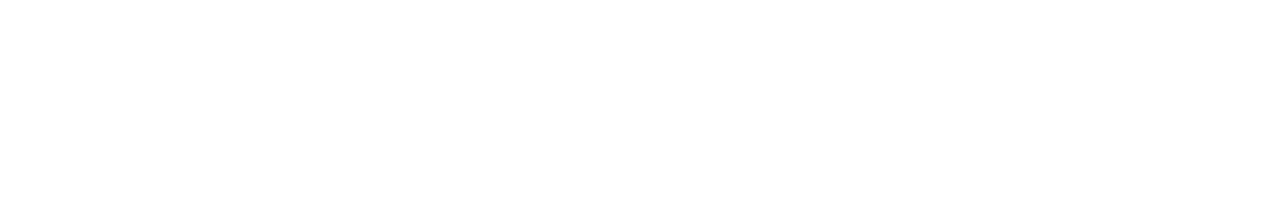
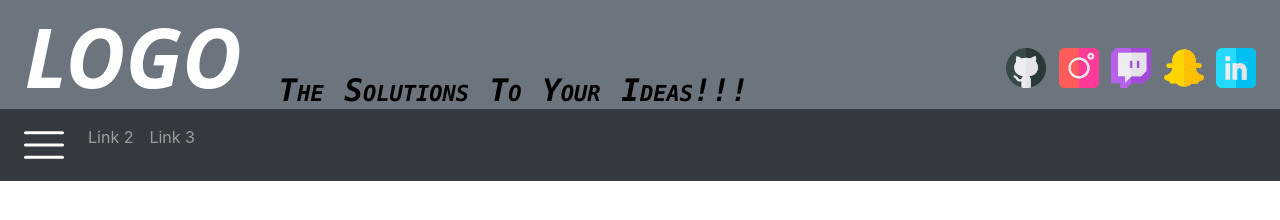
Before and after one commit to C19H3R/AWT_Project, a plain HTML site: page index.html in a window 1280 px wide. Drawn offline with nearby package versions, Linux system fonts and the light colour scheme.

Commit message:
project started

```diff
--- a/index.html
+++ b/index.html
@@ -12,9 +12,33 @@
 </head>
 <body>
 <header>
+  <div class="container-fluid-sm">
+    <div class="logo_bar bg-secondary">
+      <img src="assets\LOGO.svg" alt="" class="mx-4">
+      <h1 class="logo_tag_line align-bottom ">The Solutions to your ideas!!!</h1>
 
+      <div class=" logo_inline mt-sm-5 mr-sm-3 float-right">
+      <a href=""><img src="assets\github.svg" alt="" class="mr-sm-2 soc-icons "></a>
+      <a href=""><img src="assets\instagram.svg" alt="" class="mr-sm-2 soc-icons "></a>
+      <a href=""><img src="assets\twitch.svg" alt="" class="mr-sm-2 soc-icons "></a>
+      <a href=""><img src="assets\snapchat.svg" alt="" class="mr-sm-2 soc-icons "></a>
+      <a href=""><img src="assets\linkedin.svg" alt="" class="mr-sm-2 soc-icons "></a>
+      </div>
+    </div>
+
+    <nav class="navbar navbar-expand-lg bg-dark navbar-dark">
+      <ul class="navbar-nav">
+        <li class="nav-item"><a href="" class="nav-link">
+          <img src="assets\menu.svg" alt="" class="mr-sm-2" id="menu_icon">
+        </a></li>
+        <li class="nav-item"><a href="" class="nav-link">Link 2</a></li>
+        <li class="nav-item "><a href="" class="nav-link">Link 3</a></li>
+      </ul>
+    </nav>
+
+  </div>
 </header>
-  <div class="container-fluid"></div>
+
 <main>
   <div class="container-fluid"></div>
 </main>
--- a/style.css
+++ b/style.css
@@ -0,0 +1,23 @@
+.logo_tag_line{
+    display: inline;
+    font-family: "Lucida Console", Monaco, monospace;
+    font-size: 31px;
+    letter-spacing: 0px;
+    word-spacing: 2px;
+    color: #000000;
+    font-weight: 700;
+    text-decoration: none;
+    font-style: italic;
+    font-variant: small-caps;
+    text-transform: capitalize;
+    }
+.logo_inline{
+    display: inline;
+
+}
+.soc-icons{
+    width: 40px;
+}
+#menu_icon{
+    width: 40px;
+}
```
Also changed, not shown: assets/LOGO.svg (added), assets/github.svg (added), assets/instagram.svg (added), assets/linkedin.svg (added), assets/menu.svg (added), assets/snapchat.svg (added), assets/twitch.svg (added).
